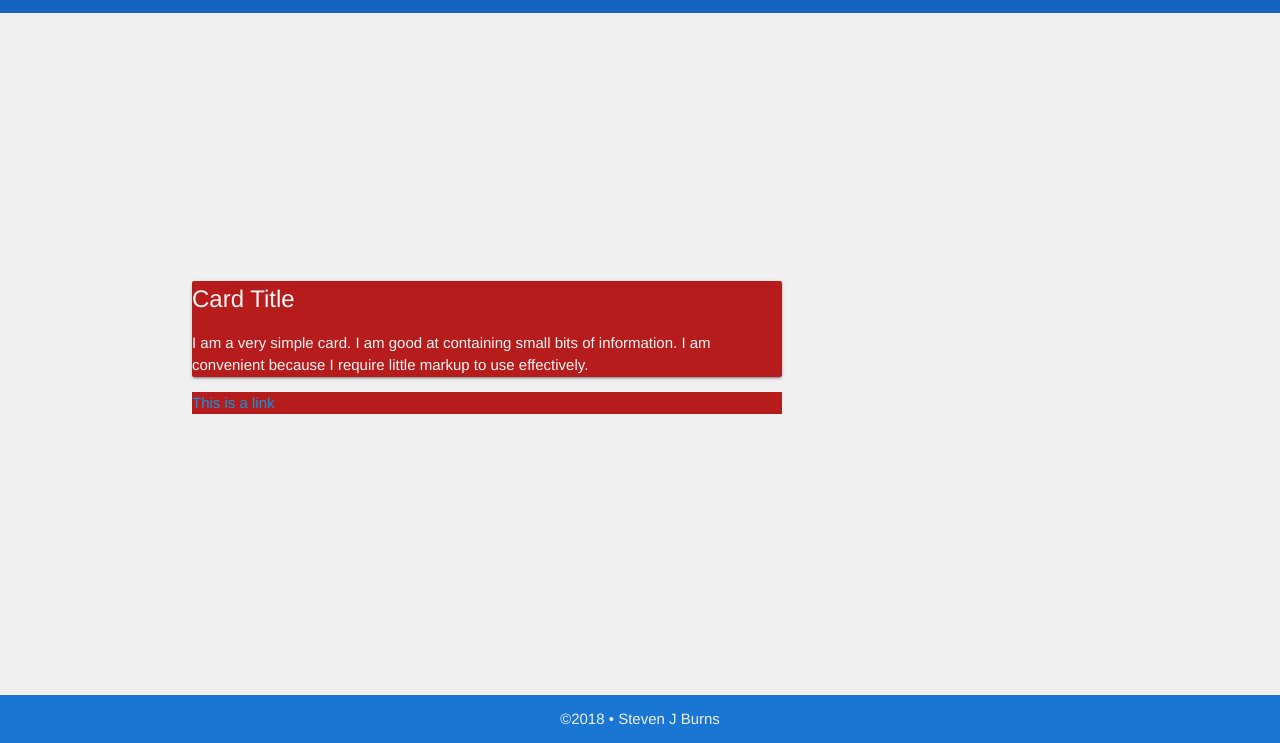
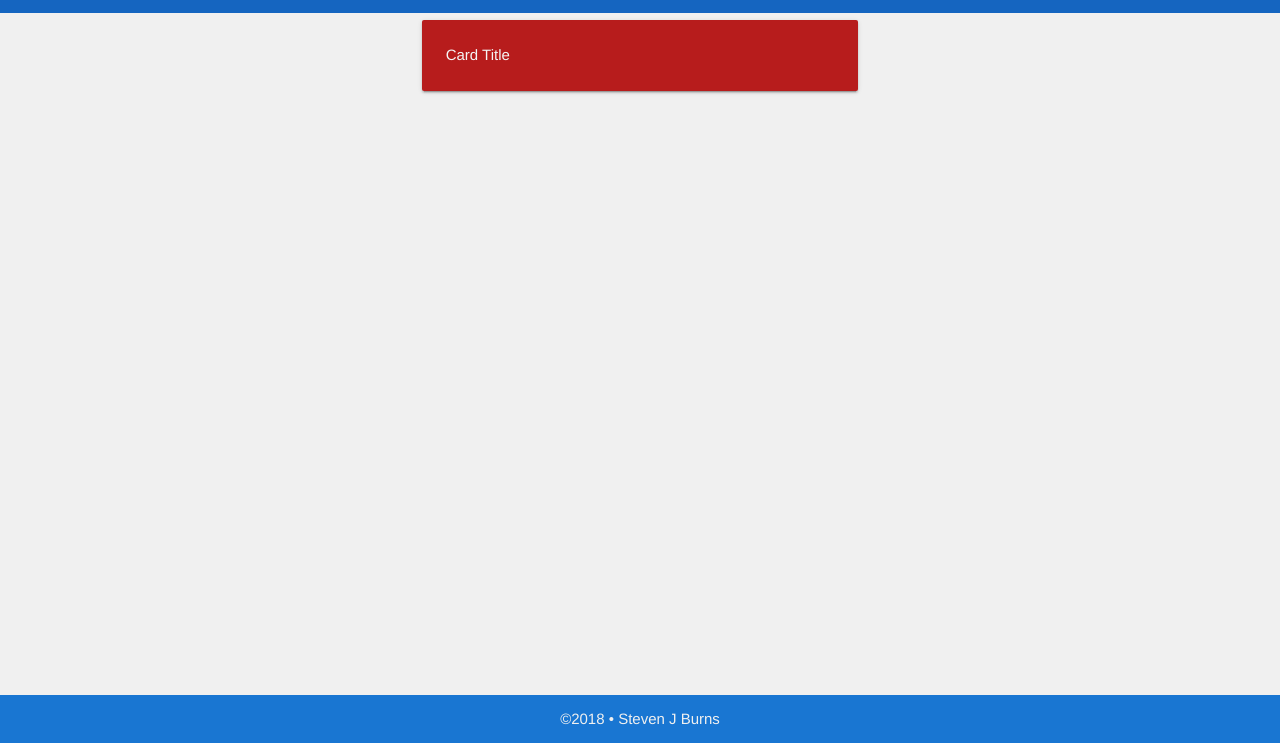
Before and after one commit to StevenJBurns/twofifteen-core, a plain HTML site: page wwwroot/index.html in a window 1280 px wide. Shown: the part 57-800 px from the top of the page. Drawn offline with nearby package versions, Linux system fonts and the light colour scheme.

Commit message:
Relative fix for Materialize card-panel on static landing page

```diff
--- a/wwwroot/index.html
+++ b/wwwroot/index.html
@@ -5,6 +5,7 @@
     <meta charset="UTF-8">
     <meta name="viewport" content="width=device-width, initial-scale=1.0">
     <meta http-equiv="X-UA-Compatible" content="ie=edge">
+    <script src="https://code.jquery.com/jquery-3.2.1.min.js" integrity="sha256-hwg4gsxgFZhOsEEamdOYGBf13FyQuiTwlAQgxVSNgt4=" crossorigin="anonymous"></script>
     <link rel="stylesheet" href="https://cdnjs.cloudflare.com/ajax/libs/materialize/0.100.2/css/materialize.min.css">
     <link rel="stylesheet" href="/css/twofifteen.css" >
     <script src="https://cdnjs.cloudflare.com/ajax/libs/materialize/0.100.2/js/materialize.min.js"></script>
@@ -13,15 +14,11 @@
     <header>
       <h4>TwoFifteen API</h4>
     </header>
-    <main class="container valign-wrapper">
-      <div class="row">
-        <div class="col s8">
-          <div class="card red darken-4 grey-text text-lighten-4">
-            <span class="card-title">Card Title</span>
-            <p>I am a very simple card. I am good at containing small bits of information. I am convenient because I require little markup to use effectively.</p>
-          </div>
-          <div class="card-action red darken-4">
-            <a href="/">This is a link</a>
+    <main class="container">
+      <div class="row valign-wrapper">
+        <div class="col s6 offset-s3">
+          <div class="card-panel red darken-4 hoverable">
+            <span class="grey-text text-lighten-4">Card Title</span>
           </div>
         </div>
       </div>
```
